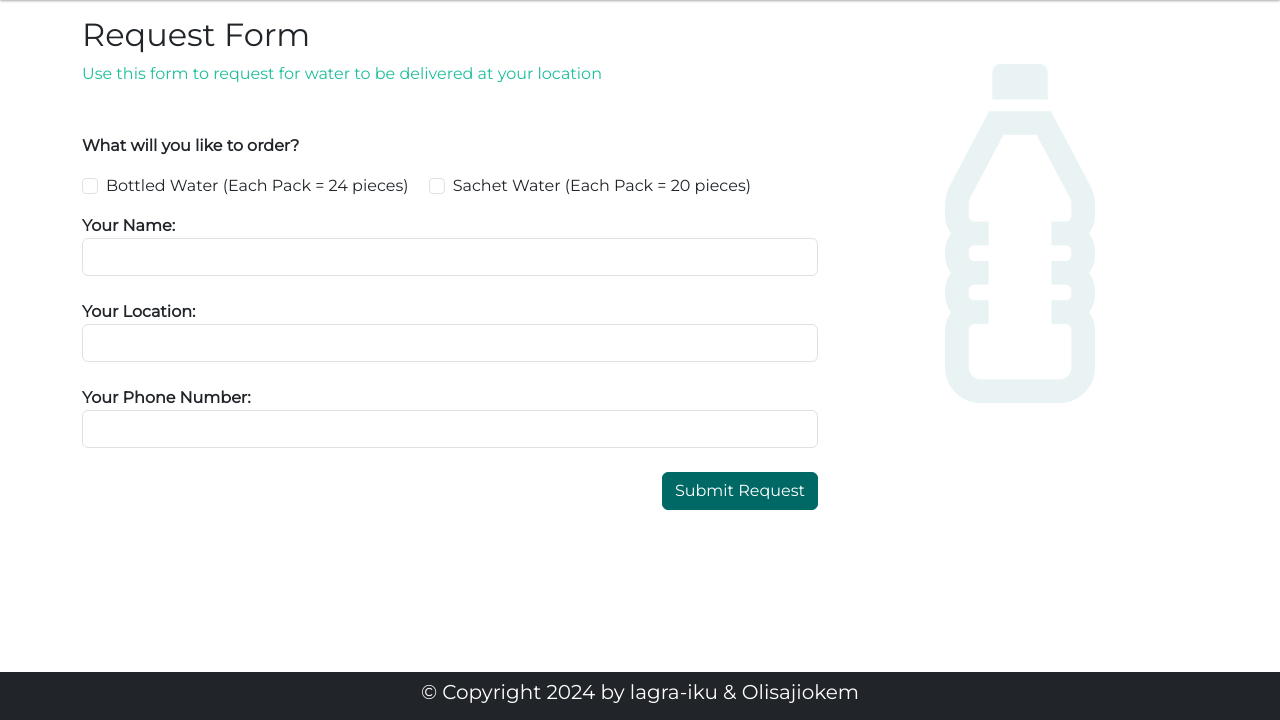
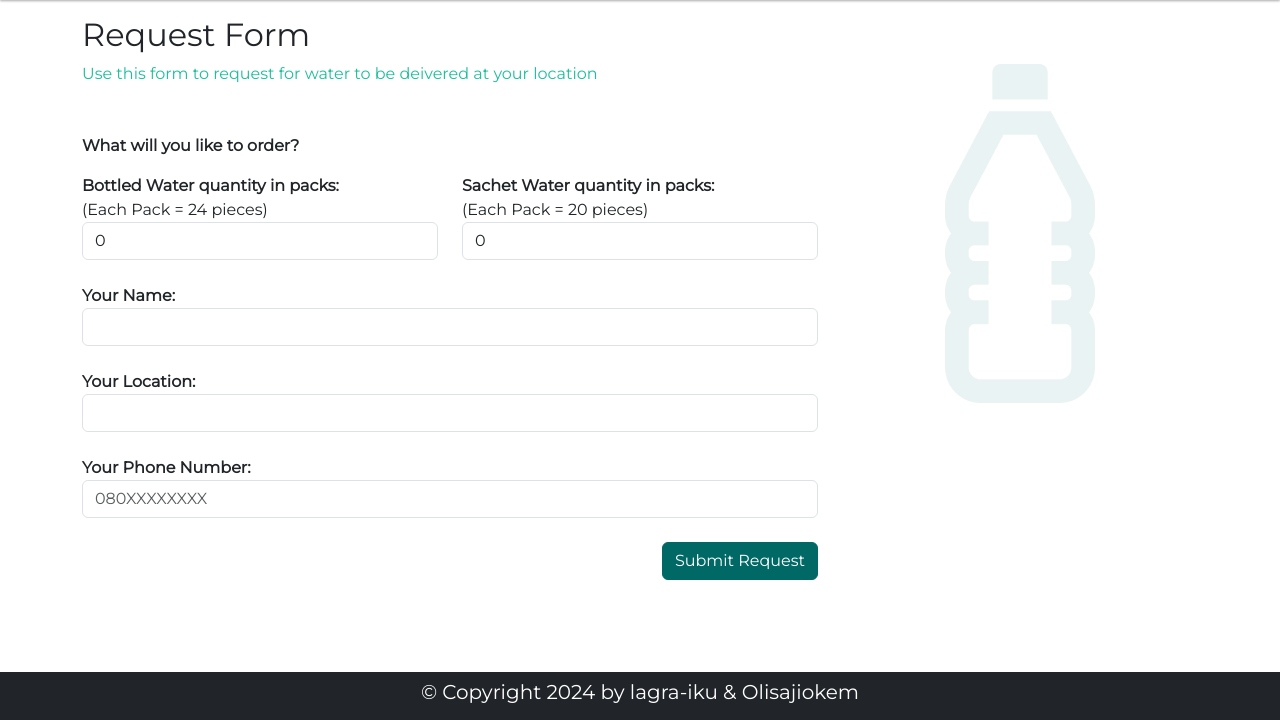
Before and after one commit to lagra-iku/aqua_manager, a Flask app: page / in a window 1280 px wide. Shown: the part 172-892 px from the top of the page. Run offline with Flask 3, Linux system fonts and the light colour scheme.

Commit message:
Further form improvements

```diff
--- a/app.py
+++ b/app.py
@@ -6,20 +6,14 @@ import mysql.connector
 
 app = Flask(__name__)
 
+curr_date = datetime.now().strftime("%d-%b-%Y %I:%M %p")
+
 db = mysql.connector.connect(
     host="127.0.0.1",
-    user="",
-     password=""
+    user="lagra",
+    password="root"
 )
-# Connect to MySQL
-if not db.is_connected():
-    db = mysql.connector.connect(
-        host="127.0.0.1",
-        user="",
-        password=""
-    )
 
-curr_date = datetime.now().strftime("%d-%b-%Y %I:%M %p")
 cursor = db.cursor()
 
 # Create database if not exists
@@ -34,12 +28,14 @@ cursor.execute("CREATE TABLE IF NOT EXISTS production_records (id INT(11) NOT NU
 def index():
 
     if request.method == 'POST':
+        bottle_qty = request.form['bottle_qty']
+        sachet_qty = request.form['sachet_qty']
         name = request.form['name']
         location = request.form['location']
         phonenum = request.form['phonenum']
 
         # Insert data into MySQL
-        cursor.execute("INSERT INTO requests (name, location, phonenum) VALUES (%s, %s, %s)", (name, location, phonenum))
+        cursor.execute("INSERT INTO requests (name, location, phonenum, bottle_qty, sachet_qty) VALUES (%s, %s, %s, %s, %s)", (name, location, phonenum, bottle_qty, sachet_qty))
         db.commit()
 
         return redirect(url_for('display_entries'))
@@ -57,7 +53,6 @@ def edit_entry(id):
         # Update data in MySQL
        cursor.execute("UPDATE requests SET name = %s, location = %s, phonenum = %s WHERE id = %s", (name, location, phonenum, id))
        db.commit()
-       db.close()
        return redirect(url_for('display_entries'))
     return render_template('request/edit.html', x=entry, curr_date=curr_date)
 
@@ -70,7 +65,7 @@ def display_entries():
 
 @app.route('/dashboard')
 def dashboard():
-    cursor.execute("SELECT * FROM requests")
+    cursor.execute("SELECT id, name, location, phonenum, status FROM requests")
     entry = cursor.fetchall()
     return render_template('dashboard.html', x=entry, curr_date=curr_date)
 
--- a/static/styles/style.css
+++ b/static/styles/style.css
@@ -29,7 +29,7 @@ header{
 }
 
 .height80{
-    height: 80vh;
+    min-height: 80vh;
 }
 
 .sm-image{
--- a/templates/index.html
+++ b/templates/index.html
@@ -13,7 +13,7 @@
 <body>
     {% include 'header.html' %}
 
-    <main class="p-3">
+    <main class="p-3 height80">
         {% block content %}{% endblock %}
     </main>
 
--- a/templates/request/new.html
+++ b/templates/request/new.html
@@ -5,18 +5,18 @@
     <div class="row height80 ">
         <div class="col-sm-8 ">
             <h2 class="">Request Form</h2>
-            <p class="txt-teal mb-5">Use this form to request for water to be delivered at your location</p>
+            <p class="txt-teal mb-5">Use this form to request for water to be deivered at your location</p>
             <form action="/" method="POST">
                 <p class="fw-bold">What will you like to order?</p>
-                <div class="form-check form-check-inline mb-3">
-                    <input class="form-check-input" type="checkbox" id="bottle" value="Bottled Water">
-                    <label class="form-check-label" for="bottle">Bottled Water  <span class="fw-lighter">(Each Pack = 24 pieces)</span></label>
-                </div>
-                <div class="form-check form-check-inline">
-                    <input class="form-check-input" type="checkbox" id="sachet" value="Sachet Water">
-                    <label class="form-check-label" for="sachet">Sachet Water <span class=".text-black-50
-
-                        ">(Each Pack = 20 pieces)</span></label><br>
+                <div class="row">
+                    <div class="col-sm-6 form-group">
+                        <label class="fw-bold" for="bottle_qty">Bottled Water quantity in packs:<br><span class="fw-lighter">(Each Pack = 24 pieces)</span></label>
+                        <input type="number" id="bottle_qty" name="bottle_qty" value=0  class="form-control"><br>
+                    </div>
+                    <div class="col-sm-6">
+                        <label class="fw-bold" for="sachet_qty">Sachet Water quantity in packs:<br><span class="fw-lighter">(Each Pack = 20 pieces)</span></label>
+                        <input type="number" id="sachet_qty" name="sachet_qty" value=0 class="form-control"><br>
+                    </div>
                 </div>
                 <div class="form-group">
                     <label for="name" class="fw-bold">Your Name:</label>
@@ -28,7 +28,7 @@
                 </div>
                 <div class="form-group">
                     <label for="phonenum" class="fw-bold">Your Phone Number:</label>
-                    <input type="text" id="phonenum" name="phonenum" class="form-control" required><br>
+                    <input type="tel" id="phonenum" name="phonenum" class="form-control" oninvalid="this.setCustomValidity('Enter a valid Nigerian phone number')" placeholder="080XXXXXXXX" pattern="[0-9]{11}" required><br>
                 </div>
                 <div class="float-md-end ">
                     <button type="submit" class="btn btn-primary">Submit Request</button>
@@ -36,7 +36,7 @@
 
             </form>
         </div>
-        <div class="col-sm-4 text-center my-5">
+        <div class="col-sm-4 text-center my-5 ">
             <img src="../static/images/bg_bottle.png" alt="" class="sm-image d-none d-lg-block d-xl-block d-xxl-block">
         </div>
     </div>
```
Also changed, not shown: templates/dashboard.html (+5 -4 lines), templates/request/edit.html (+11 -3 lines).
